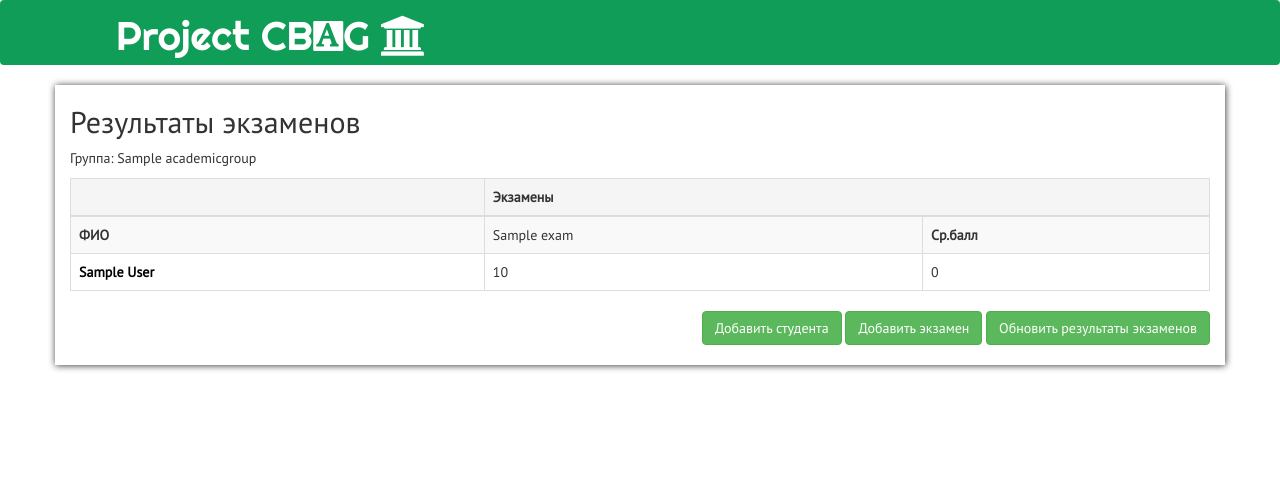
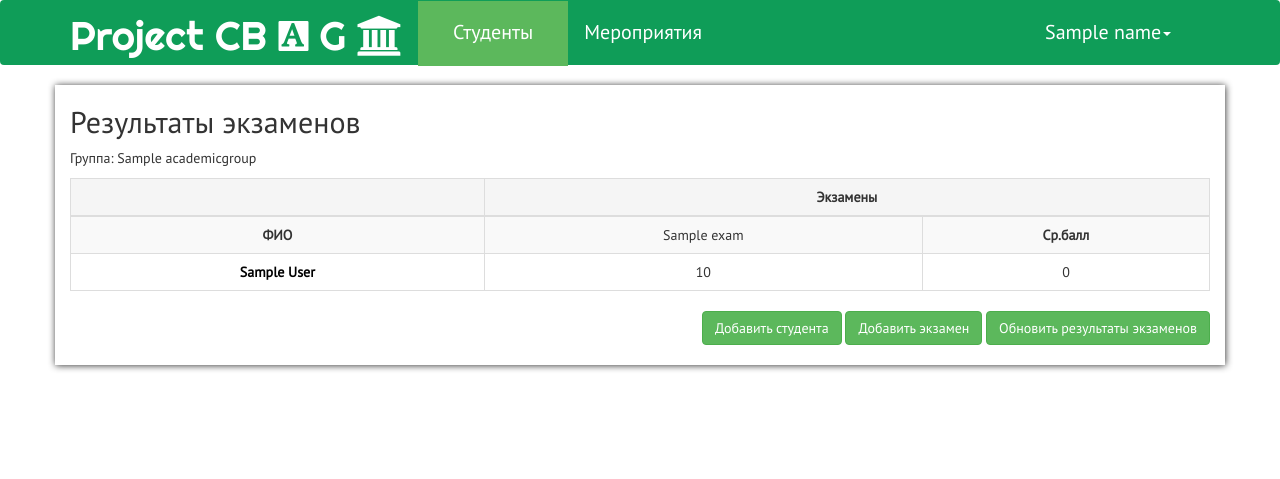
Before and after one commit to kiseru/ProjectCBAG, a Django app: template academic_groups/templates/academic_groups/students.html in a window 1280 px wide. Shown: the top 479 px of the page. Run offline with Django 3.2, Linux system fonts and the light colour scheme; tables that the repository leaves empty hold one stand-in row (values such as "Sample post"); the template is opened without the code that fills it: values that come from a table or form of the project are taken from there, most other values are stand-ins (such as "Sample title", 1, 10 or a date in 2020); some libraries are stand-ins or nearby versions.

Commit message:
header fixed

```diff
--- a/academic_groups/templates/academic_groups/add_student.html
+++ b/academic_groups/templates/academic_groups/add_student.html
@@ -1,4 +1,4 @@
-{% extends 'pages/base.html' %}
+{% extends 'academic_groups/header.html' %}
 
 {% block content %}
 
--- /dev/null
+++ b/academic_groups/templates/academic_groups/header.html
@@ -0,0 +1,46 @@
+{% extends 'pages/base.html' %}
+
+{% block header %}
+    <nav class="navbar navbar-top">
+        <div class="container">
+            <div class="navbar-header">
+{#                <button type="button" class="navbar-toggle collapsed" data-toggle="collapse" data-target="#navbar" aria-expanded="false" aria-controls="navbar">#}
+{#                    <span class="sr-only">Toggle navigation</span>#}
+{#                    <span class="icon-bar"></span>#}
+{#                    <span class="icon-bar"></span>#}
+{#                    <span class="icon-bar"></span>#}
+{#                </button>#}
+
+                <a class="navbar-brand" href="#">
+                    Project CB
+                    <i style="font-size: 30px" class="glyphicon glyphicon-text-background"></i>
+                    G
+                    <i style="font-size: 40px" class="fa fa-university"></i>
+                </a>
+            </div>
+            <div style="text-align: center"id="navbar" class="collapse navbar-collapse">
+                <ul class="nav navbar-nav">
+                    <li>
+                        <a href="{% url 'groups:students' %}" class="header-button active-header-button">Студенты</a>
+                    </li>
+
+                    <li>
+                        <a class="header-button" href="#about">Мероприятия</a>
+                    </li>
+
+                    <li class="dropdown" style="right: -290px">
+                        <a href="#" class="dropdown-toggle user-table" data-toggle="dropdown" role="button" aria-haspopup="true" aria-expanded="false">{{ name }}<span class="caret"></span></a>
+
+                        <ul class="dropdown-menu">
+                            <li><a class="log-out" href="{% url 'auth:log_out' %}">Выход</a></li>
+                        </ul>
+                    </li>
+                </ul>
+            </div><!--/.nav-collapse -->
+        </div>
+    </nav>
+
+    {% block content %}
+    {% endblock %}
+
+{% endblock %}
--- a/academic_groups/templates/academic_groups/students.html
+++ b/academic_groups/templates/academic_groups/students.html
@@ -1,4 +1,4 @@
-{% extends 'pages/base.html' %}
+{% extends 'academic_groups/header.html' %}
 
 {% block content %}
 
--- a/academic_groups/views.py
+++ b/academic_groups/views.py
@@ -15,6 +15,7 @@ def students(request):
 
     context = {
         'academic_group': academic_group,
+        'name': '{0} {1}'.format(user.first_name, user.last_name),
     }
 
     if user_group == 'Starostas':
@@ -36,6 +37,7 @@ def add_student(request):
         context = {
             'academic_group': academic_group,
             'educational_forms': models.EducationalForm.objects.all(),
+            'name': '{0} {1}'.format(user.first_name, user.last_name),
         }
 
         return render(request, 'academic_groups/add_student.html', context=context)
--- a/authorization/templates/authorization/log_in.html
+++ b/authorization/templates/authorization/log_in.html
@@ -1,4 +1,4 @@
-{% extends 'pages/base.html' %}
+{% extends 'authorization/header.html' %}
 
 {% block content %}
     <div class="content">
--- a/pages/static/pages/css/main.css
+++ b/pages/static/pages/css/main.css
@@ -92,3 +92,46 @@ body {
   height: 40px;
   background-color: #333333;
 }
+
+td, th {
+  text-align: center;
+}
+
+.header-button {
+    height: 65px;
+    width: 150px;
+    font-size: 20px;
+    color: white;
+    padding-top: 21px !important;
+}
+
+.header-button:hover, .user-table:hover {
+    background-color: #0b7e46 !important;
+    color: white;
+}
+
+.active-header-button {
+    background-color: #5cb85c;
+}
+
+.user-table {
+    height: 65px;
+    width: 200px;
+    font-size: 20px;
+    color: white;
+    padding-top: 21px !important;
+    float: right;
+}
+
+.log-out {
+    width: 200px;
+    height: 65px;
+    padding-top: 21px !important;
+    font-size: 15px;
+    text-align: center;
+}
+
+.log-out:hover {
+    background-color: #c4e3f3;
+    height: 65px;
+}
--- a/pages/templates/pages/base.html
+++ b/pages/templates/pages/base.html
@@ -12,17 +12,10 @@
     <link href="{% static 'pages/css/bootstrap.css' %}" rel="stylesheet">
     <link href="{% static 'pages/css/font-awesome.css' %}" rel="stylesheet">
     <link href="{% static 'pages/css/main.css' %}" rel="stylesheet">
-
 </head>
 <body>
-    <nav class="navbar navbar-top">
-        <div class="navbar-header">
-            <a class="navbar-brand" href="{% url 'home' %}">Project CB<i style="font-size: 30px"class="glyphicon glyphicon-text-background"></i>G
-            <i style="font-size: 40px"class="fa fa-university"></i></a>
-        </div>
-    </nav>
 
-    {% block content %}
+    {% block header %}
     {% endblock %}
 
     <footer class="footer-line2"></footer>
```
Also changed, not shown: authorization/templates/authorization/header.html (added, +13 -0 lines).
